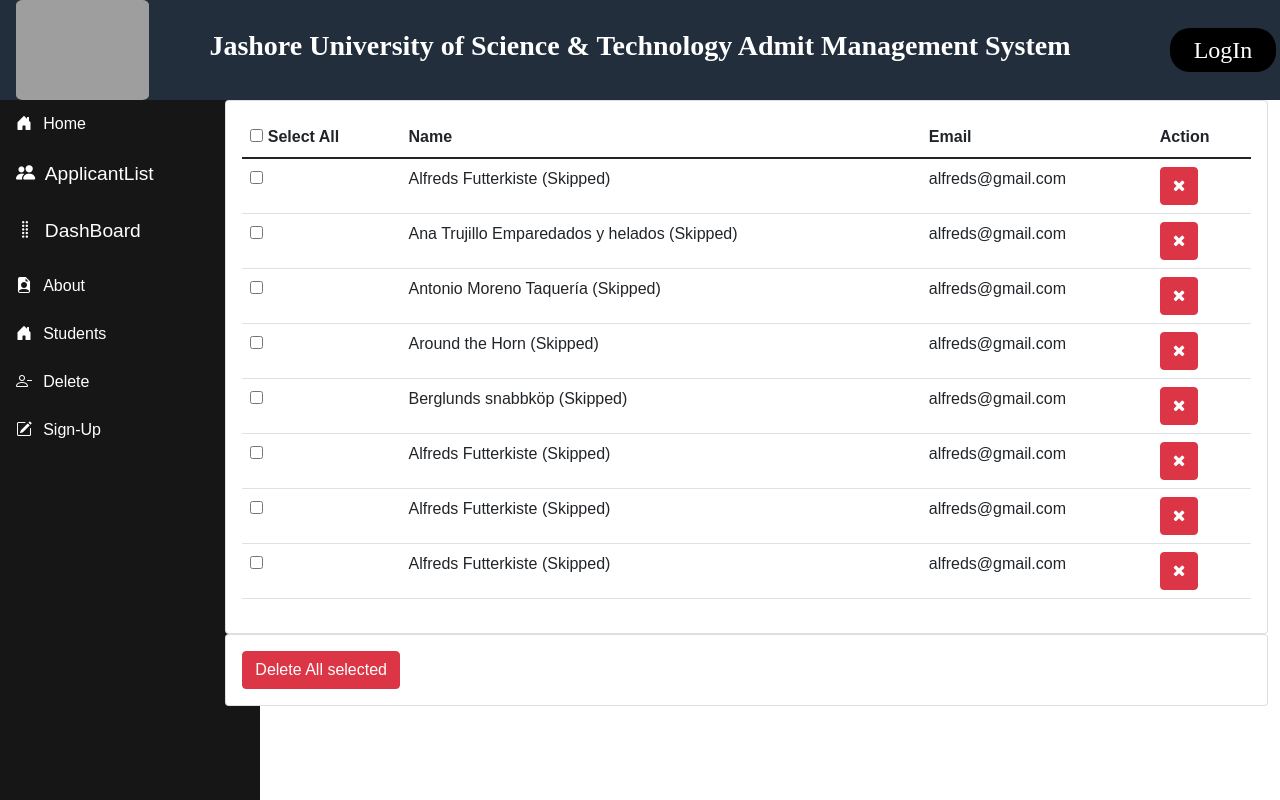
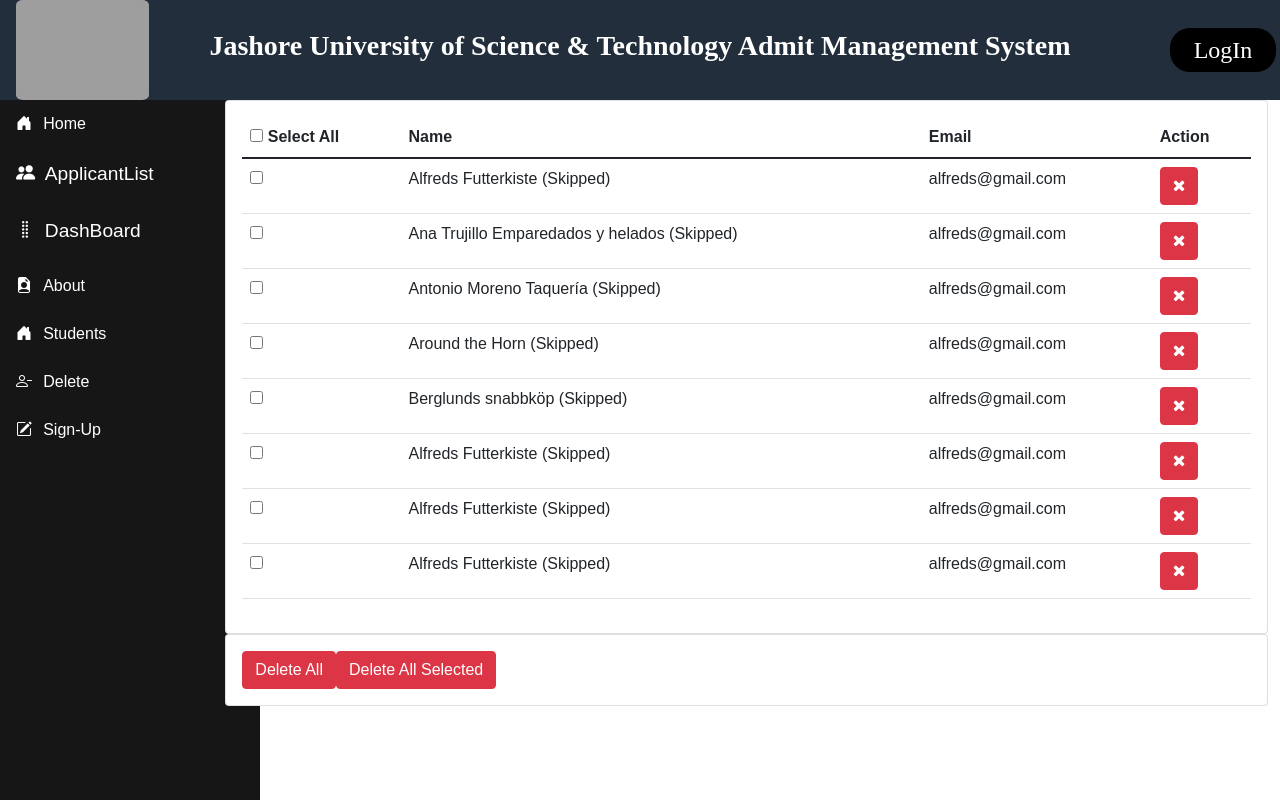
Before and after one commit to SabbirAhmedCse/admission-migration-system, a React (Create React App) app: page /delete in a window 1280 px wide. Built offline with nearby package versions, Linux system fonts and the light colour scheme; grey boxes are pictures that could not be loaded; a web font is replaced by a local one.

Commit message:
all delete simple

```diff
--- a/src/Component/Delete/Delete.js
+++ b/src/Component/Delete/Delete.js
@@ -4,11 +4,25 @@ import DeleteFakeData from '../../FakeData/DeleteFakeData.json'
 
 const Delete = () => {
     const [data, setData] = useState(DeleteFakeData);
+    const [list, setList] = useState([]);
     const handleSingleDelete = (oneByOne) => {
         const newArray = data.filter(singleData => singleData !== oneByOne);
         setData(newArray)
-        console.log('oneByOne', oneByOne);
     }
+    const handleAllDelete = () => {
+        setData([])
+    };
+    const handleCheckBox = (oneByOne) => {
+        setList([...list, oneByOne])
+
+    }
+    const deleteSelected =() => {
+        const update = [];
+        data.map(singleStudent => (
+             console.log(list.filter(singleData => singleData !== singleStudent))
+        ))
+
+    };
 
     return(
 
@@ -33,7 +47,12 @@ const Delete = () => {
                                 {
                                     data.map(oneByOne => (
                                             <tr id={Math.random()}>
-                                                <td><input type='checkbox' class='checkbox_insideTBODY ' /></td>
+                                                <td td > < input type = 'checkbox'
+                                                class = 'checkbox_insideTBODY '
+                                                onChange = {
+                                                    () => handleCheckBox(oneByOne)
+                                                }
+                                                /></td >
                                                 <td>{oneByOne.Name} <span class='hiddenMessage_ifSkipped '>{oneByOne.Skip}</span></td>
                                                 <td>{oneByOne.Email}</td>
 
@@ -62,7 +81,14 @@ const Delete = () => {
                 <div class="card-body ">
 
                     <div class="form-group mr-5">
-                        <input type="submit" value='Delete All selected' class='btn btn-danger DeleteAllSelectedRow' />
+                        <input type="submit" value='Delete All' class='btn btn-danger DeleteAllSelectedRow' onClick={handleAllDelete}/>
+                        < input type = "submit"
+                        value = 'Delete All Selected'
+                        class = 'btn btn-danger DeleteAllSelectedRow'
+                        onClick = {
+                            deleteSelected
+                        }
+                        />
                     </div>
                 </div>
             </div>
```
